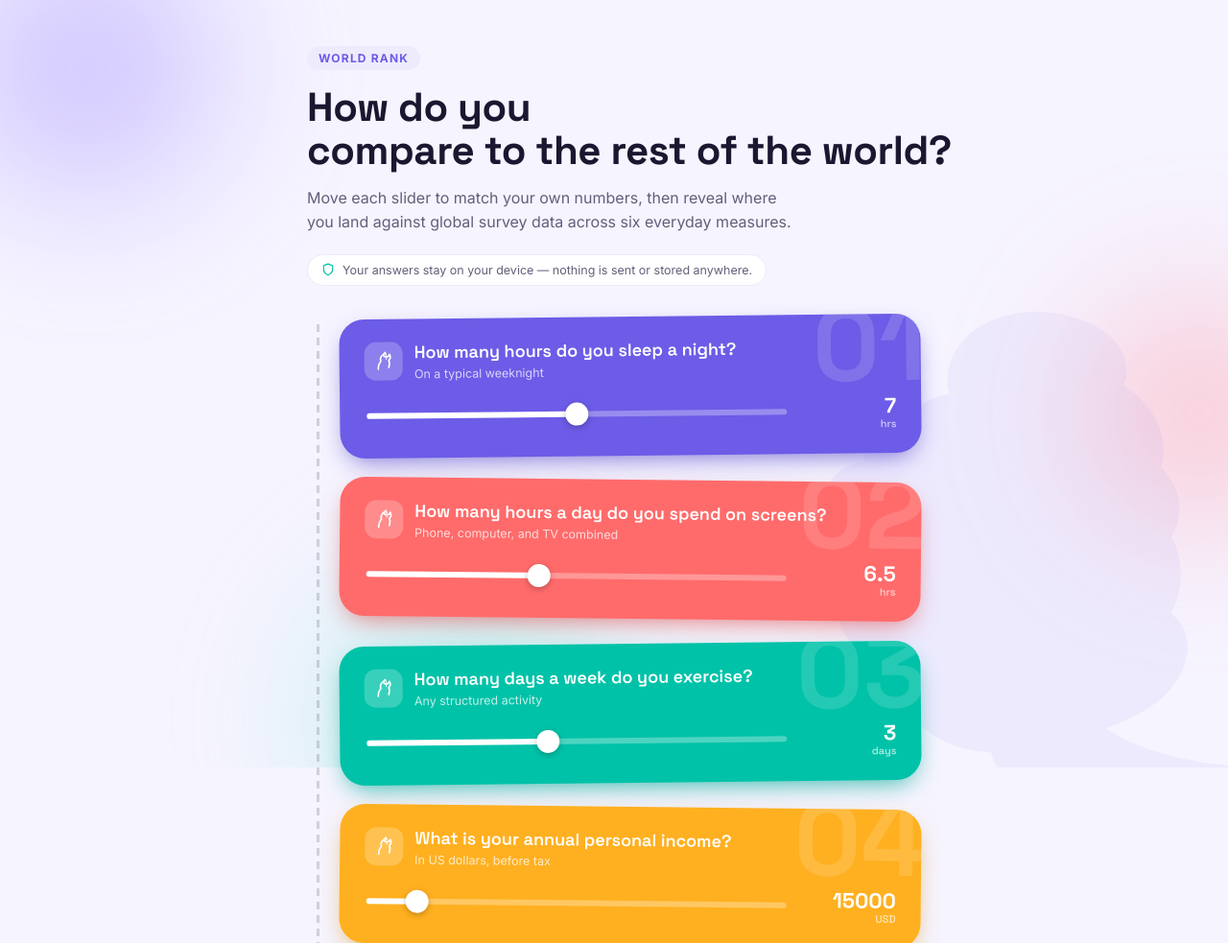
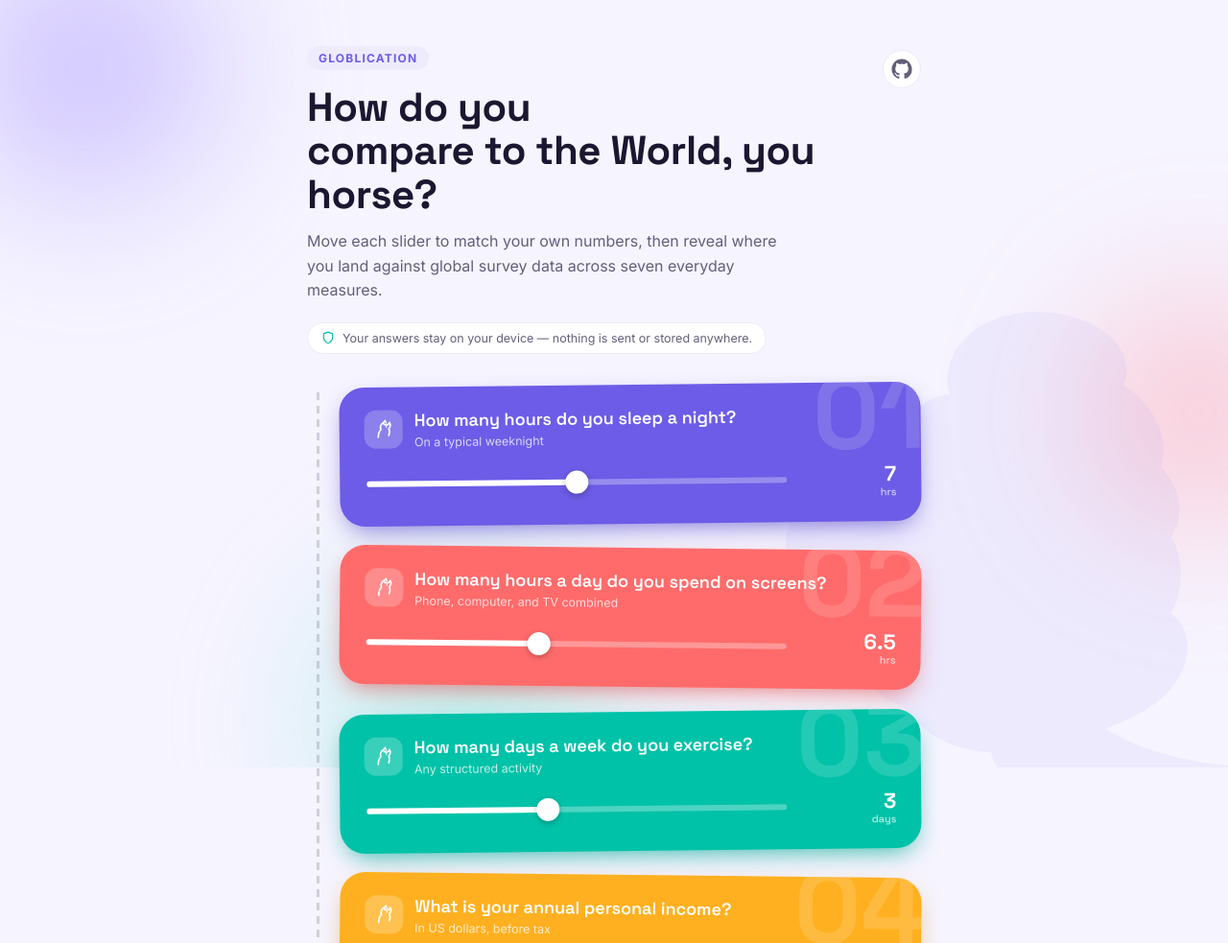
Before and after one commit to TyrellCorp2020/Globlication, a plain HTML site: page index.html in a window 1280 px wide. Shown: the top 983 px of the page at 96% size. Drawn offline with Linux system fonts and the light colour scheme.

Commit message:
Add files via upload

```diff
--- a/index.html
+++ b/index.html
@@ -59,6 +59,22 @@
     transform: scaleX(-1) rotate(-4deg);
   }
   .wrap { max-width: 640px; margin: 0 auto; position: relative; z-index: 1; }
+  .github-link {
+    position: absolute;
+    top: 4px;
+    right: 0;
+    color: var(--ink-2);
+    display: flex;
+    align-items: center;
+    justify-content: center;
+    width: 40px;
+    height: 40px;
+    border-radius: 100px;
+    background: #fff;
+    border: 1px solid var(--line);
+    transition: color 0.15s ease, transform 0.15s ease;
+  }
+  .github-link:hover { color: var(--ink); transform: translateY(-1px); }
   .eyebrow {
     display: inline-block;
     font-size: 12px;
@@ -382,9 +398,12 @@
 </div>
 
 <div class="wrap">
-  <p class="eyebrow">World rank</p>
-  <h1>How do you compare&nbsp;to&nbsp;the&nbsp;rest&nbsp;of&nbsp;the&nbsp;world?</h1>
-  <p class="lede">Move each slider to match your own numbers, then reveal where you land against global survey data across six everyday measures.</p>
+  <a href="https://github.com/TyrellCorp2020/Globlication" target="_blank" rel="noopener" class="github-link" aria-label="View source on GitHub">
+    <svg viewBox="0 0 24 24" width="22" height="22" fill="currentColor"><path d="M12 .5C5.73.5.5 5.73.5 12c0 5.08 3.29 9.39 7.86 10.91.58.1.79-.25.79-.56 0-.27-.01-1.17-.02-2.12-3.2.7-3.88-1.36-3.88-1.36-.52-1.34-1.28-1.7-1.28-1.7-1.04-.72.08-.7.08-.7 1.16.08 1.77 1.19 1.77 1.19 1.03 1.76 2.7 1.25 3.36.96.1-.75.4-1.25.73-1.54-2.55-.29-5.24-1.28-5.24-5.7 0-1.26.45-2.29 1.19-3.1-.12-.29-.52-1.46.11-3.05 0 0 .97-.31 3.18 1.18a11.05 11.05 0 0 1 5.79 0c2.2-1.49 3.17-1.18 3.17-1.18.63 1.59.23 2.76.11 3.05.74.81 1.19 1.84 1.19 3.1 0 4.43-2.7 5.4-5.27 5.69.42.36.78 1.07.78 2.16 0 1.56-.01 2.82-.01 3.2 0 .31.21.67.8.56A10.52 10.52 0 0 0 23.5 12C23.5 5.73 18.27.5 12 .5Z"/></svg>
+  </a>
+  <p class="eyebrow">Globlication</p>
+  <h1>How do you compare&nbsp;to&nbsp;the&nbsp;World, you horse?</h1>
+  <p class="lede">Move each slider to match your own numbers, then reveal where you land against global survey data across seven everyday measures.</p>
   <div class="privacy-note">
     <svg viewBox="0 0 24 24" fill="none" stroke-width="2" stroke-linecap="round" stroke-linejoin="round"><path d="M12 22s8-4 8-11V5l-8-3-8 3v6c0 7 8 11 8 11z"/></svg>
     Your answers stay on your device — nothing is sent or stored anywhere.
@@ -426,7 +445,7 @@
   </div>
 
   <p class="footnote">
-    Estimates only. Each ranking is modeled from published survey averages and distributions (sleep and screen-time surveys, WHO exercise guidelines, World Bank income data, and US/UK national surveys on sexual and masturbation frequency), not a live global census — real distributions vary widely by country, age, and survey method. The "out of 8.3 billion" figure applies your overall percentile to the current UN/World Bank global population estimate — it's a rough conversion, not an actual headcount. Treat this as a fun approximation, not a scientific measurement.
+    Estimates only. Each ranking is modeled from published survey averages and distributions (sleep and screen-time surveys, WHO exercise guidelines, World Bank income data, UK/EU pension savings data from the ONS and PensionBee, and US/UK national surveys on sexual and masturbation frequency), not a live global census — real distributions vary widely by country, age, and survey method. Pension savings in particular vary enormously by country's retirement system, so treat that one as especially loose. The "out of 8.3 billion" figure applies your overall percentile to the current UN/World Bank global population estimate — it's a rough conversion, not an actual headcount. Treat this as a fun approximation, not a scientific measurement.
   </p>
 </div>
 
@@ -483,7 +502,11 @@ var questions = [
   { id:'masturbation', num:'06', label:'How often do you masturbate?', sub:'Times per month, on average',
     min:0,max:30,step:1,def:8,unit:'/mo', accent:'#9B5DE5',
     calc:function(v){ return tableCdf(v,[[0,0.30],[2,0.45],[4,0.55],[8,0.68],[12,0.78],[20,0.90],[30,0.97]]); },
-    describe:function(v){ return v+' times a month'; } }
+    describe:function(v){ return v+' times a month'; } },
+  { id:'pension', num:'07', label:'How big is your pension pot?', sub:'Total retirement savings, in US dollars',
+    min:0,max:500000,step:5000,def:20000,unit:'USD', accent:'#2D9CDB',
+    calc:function(v){ return lognormalCdf(Math.max(v,1),20000,1.6); },
+    describe:function(v){ return '$'+Math.round(v).toLocaleString()+' saved'; } }
 ];
 
 var horseIcon = '<path d="M6 21c0-4 1-7 3-9-1-3 0-6 3-8 0 2 1 3 3 3s3-1 4-3c1 2 1 5-1 7 1 2 1 5 0 8" stroke-width="1.8" stroke-linecap="round" stroke-linejoin="round"/><path d="M12 4l2-2.3 1 3.1" stroke-width="1.5" stroke-linecap="round" stroke-linejoin="round"/><circle cx="15.2" cy="9.2" r="0.9" fill="currentColor" stroke="none"/>';
@@ -493,7 +516,8 @@ var icons = {
   exercise: horseIcon,
   income: horseIcon,
   sex: horseIcon,
-  masturbation: horseIcon
+  masturbation: horseIcon,
+  pension: horseIcon
 };
 
 var qDiv = document.getElementById('questions');
@@ -823,7 +847,7 @@ document.getElementById('revealBtn').addEventListener('click', function(){
   });
   var avg = total/questions.length;
   document.getElementById('overallNum').textContent = ordinal(Math.round(avg));
-  document.getElementById('overallSub').textContent = 'Averaged across all six measures — worldwide percentile';
+  document.getElementById('overallSub').textContent = 'Averaged across all seven measures — worldwide percentile';
 
   var WORLD_POPULATION = 8300000000;
   var rankFromTop = Math.max(1, Math.round(WORLD_POPULATION * (100-avg)/100));
```
